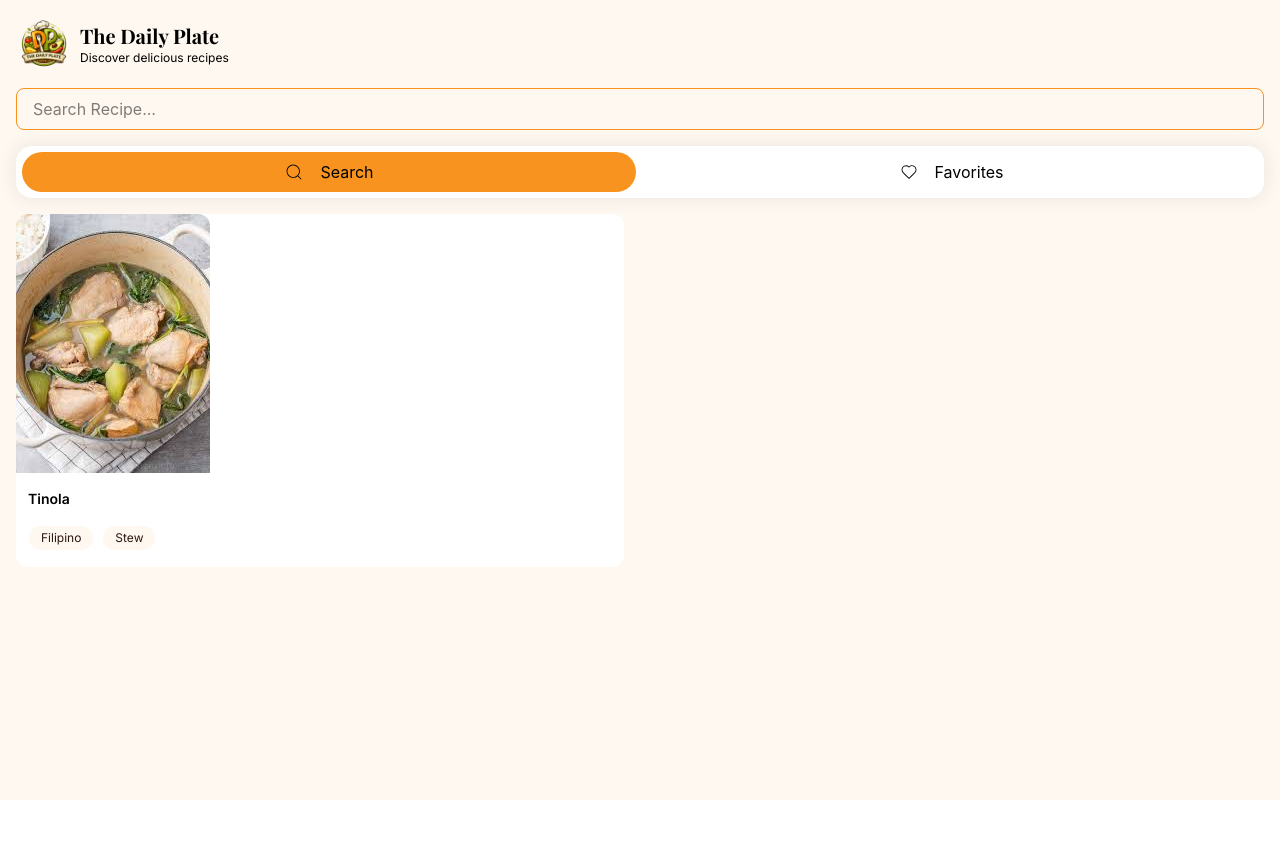
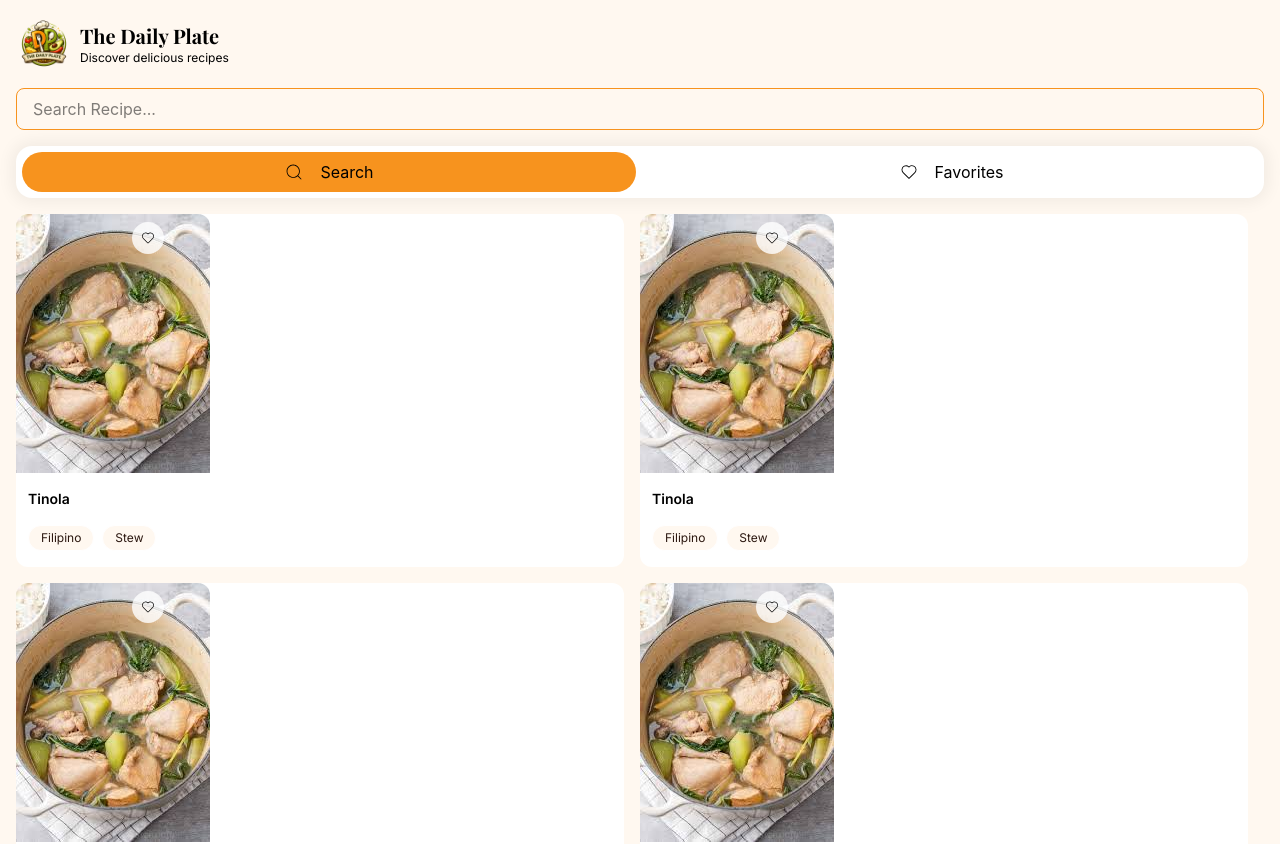
Before and after one commit to VCNtech-123/Recipe-Finder-App, a React (Vite) app: page / in a window 1280 px wide. Shown: the top 844 px of the page. Before the commit the page ends 800 px from the top, so only its background shows below. Built offline with nearby package versions, Linux system fonts and the light colour scheme; a web font is replaced by a local one.

Commit message:
Refactor code structure for improved readability and maintainability

```diff
--- a/index.html
+++ b/index.html
@@ -2,12 +2,12 @@
 <html lang="en">
   <head>
     <meta charset="UTF-8" />
-    <link rel="icon" type="image/svg+xml" href="/favicon.svg" />
+    <link rel="icon" type="image/svg+xml" href="/logo.png" />
     <link rel="preconnect" href="https://fonts.googleapis.com">
     <link rel="preconnect" href="https://fonts.gstatic.com" crossorigin>
     <link href="https://fonts.googleapis.com/css2?family=Inter:wght@400;500;600&family=Playfair+Display:ital,wght@0,700;1,700&display=swap" rel="stylesheet">
     <meta name="viewport" content="width=device-width, initial-scale=1.0" />
-    <title>recipe-finder-app</title>
+    <title>The Daily Plate</title>
   </head>
   <body>
     <div id="root"></div>
--- a/src/App.jsx
+++ b/src/App.jsx
@@ -15,6 +15,9 @@ function App() {
       <FilterButton />
       <div className="flex flex-wrap gap-4">
         <CardInfo />
+        <CardInfo />
+        <CardInfo />
+        <CardInfo />
       </div>
 
     </div>
--- a/src/components/CardContainer.jsx
+++ b/src/components/CardContainer.jsx
@@ -1,6 +1,7 @@
 import React from 'react'
 import TestPicture from '../assets/TestPicture.jpg'
 import { RxCross2 } from "react-icons/rx";
+import { CiHeart } from "react-icons/ci";
 
 const FoodLabel = ({ label, className }) => {
     return (
@@ -18,10 +19,12 @@ class CardInfo extends React.Component {
 
 
     render () {
+
+        const { picture, labels, foodName, ingredients, instructions } = this.props;
         return (
         <>
-            <div className="fixed inset-0 bg-black/20 backdrop-blur-sm z-40"></div>
-            <div className="flex flex-col fixed bg-background w-5/6 h-4/5 overflow-y-auto top-1/2 left-1/2 -translate-x-1/2 -translate-y-1/2 z-50 rounded-xl">
+            <div className="fixed inset-0 bg-black/20 backdrop-blur-sm z-40" onClick={this.props.onClick}></div>
+            <div className="flex flex-col fixed bg-background w-5/6 h-4/5 overflow-y-auto top-1/2 left-1/2 -translate-x-1/2 -translate-y-1/2 z-50 rounded-xl" onClick={(e) => e.stopPropagation()}>
                 <div className="w-full h-70 relative">
                     <img src={TestPicture} alt="" className="w-full max-h-70 object-cover" style={{
                         maskImage: 'linear-gradient(to bottom, black 80%, transparent 100%)',
@@ -44,7 +47,7 @@ class CardInfo extends React.Component {
                     </div>
                     <div className="flex flex-col gap-3">
                          <h1 className="border-l-3 border-l-primary font-bold px-2">Instructions</h1>
-                         <p className="text-xs bg-card p-4">Preheat oven to 350° F. Spray a 9x13-inch baking pan with non-stick spray.\r\nCombine soy sauce, ½ cup water, brown sugar, ginger and garlic in a small saucepan and cover. Bring to a boil over medium heat. Remove lid and cook for one minute once boiling.\r\nMeanwhile, stir together the corn starch and 2 tablespoons of water in a separate dish until smooth. Once sauce is boiling, add mixture to the saucepan and stir to combine. Cook until the sauce starts to thicken then remove from heat.\r\nPlace the chicken breasts in the prepared pan. Pour one cup of the sauce over top of chicken. Place chicken in oven and bake 35 minutes or until cooked through. Remove from oven and shred chicken in the dish using two forks.\r\n*Meanwhile, steam or cook the vegetables according to package directions.\r\nAdd the cooked vegetables and rice to the casserole dish with the chicken. Add most of the remaining sauce, reserving a bit to drizzle over the top when serving. Gently toss everything together in the casserole dish until combined. Return to oven and cook 15 minutes. Remove from oven and let stand 5 minutes before serving. Drizzle each serving with remaining sauce. Enjoy!</p>
+                            <p className="text-xs bg-card p-4 whitespace-pre-line">{`DIRECTIONS:\r\nSTEP 1 - SAUCE\r\nIn a bowl, add 2 Cups of water, 2 Tablespoon soy sauce, 2 Tablespoon white vinegar, sherry cooking wine, 1/4 Teaspoon white pepper, minced ginger, minced garlic, hot pepper, ketchup, hoisin sauce, and sugar.\r\nMix together well and set aside.\r\nSTEP 2 - MARINATING THE CHICKEN\r\nIn a bowl, add the chicken, 1 pinch of salt, 1 pinch of white pepper, 2 egg whites, and 3 Tablespoon of corn starch\r\nSTEP 3 - DEEP FRY THE CHICKEN\r\nDeep fry the chicken at 350 degrees for 3-4 minutes or until it is golden brown and loosen up the chicken so that they don't stick together.\r\nSet the chicken aside.\r\nSTEP 4 - STIR FRY\r\nAdd the sauce to the wok and then the broccoli and wait until it is boiling.\r\nTo thicken the sauce, whisk together 2 Tablespoon of cornstarch and 4 Tablespoon of water in a bowl and slowly add to your stir-fry until it's the right thickness.\r\nNext add in the chicken and stir-fry for a minute and serve on a plate`}</p>
                     </div>
                 </div>
                 <div className="absolute bg-white/80 border-white rounded-full p-2 top-2 left-67" onClick={this.props.onClick}>
@@ -65,14 +68,14 @@ class Card extends React.Component {
     }
 
     handleClick = () => {
-        this.setState({ clicked: true });
+        this.setState((prevState) => ({ clicked: !prevState.clicked }));
     }
 
     render () {
 
         return(
         !this.state.clicked? (
-            <div className="flex flex-col w-[calc(50%_-_1rem)] bg-card font-body rounded-xl pb-4" onClick={this.handleClick}>
+            <div className="flex flex-col w-[calc(50%_-_1rem)] bg-card font-body rounded-xl pb-4 relative" onClick={this.handleClick}>
                 <div>
                     <img src={TestPicture} alt="" className="rounded-t-xl hover:scale-110 ease-in-out duration-300 transition-transform" />
                 </div>
@@ -83,9 +86,12 @@ class Card extends React.Component {
                         <FoodLabel label={'Stew'} className={'text-xs bg-background flex items-center justify-center py-1 px-3 rounded-2xl text-foreground border-1 border-card'} />
                     </div>
                 </div>
+                <div className="absolute bg-white/80 border-white rounded-full p-2 top-2 left-29">
+                    <CiHeart />
+                </div>
             </div>
         ) : (
-            <CardInfo onClick={this.handleClick} />
+            <CardInfo onClick={this.handleClick} onBlur={this.handleClick} />
         )
     )
     }
```
Also changed, not shown: public/logo.png (added).
